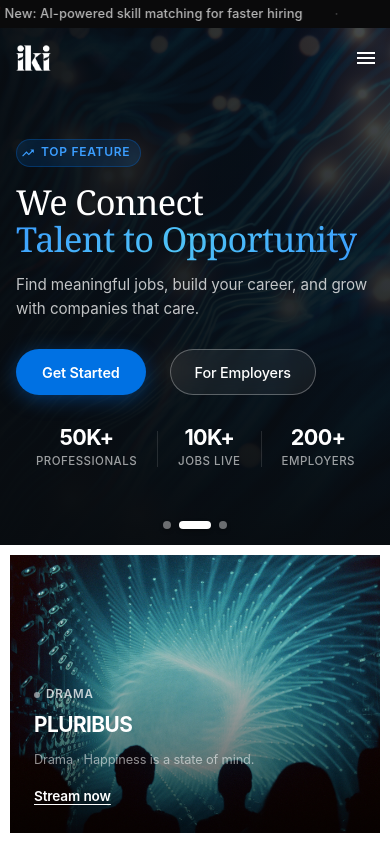
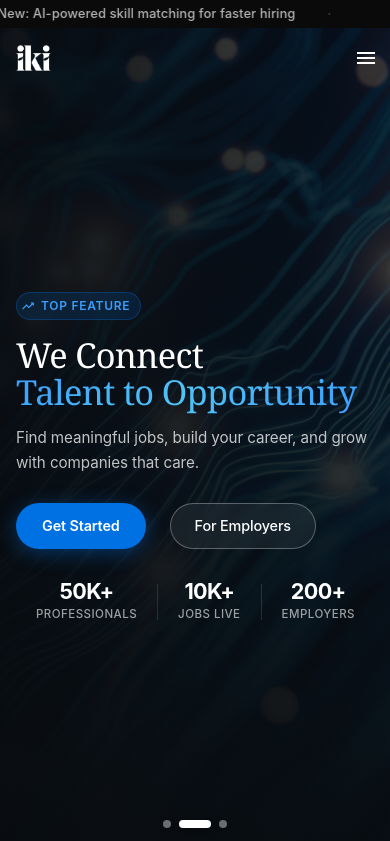
Before and after one commit to nandini-gv/iki, a React (Vite) app: page / in a window 390 px wide. Shown: the top 841 px of the page. Built offline with nearby package versions, Linux system fonts and the light colour scheme.

Commit message:
fix(hero): responsive viewport height (100svh) so only hero is visible on initial load and section 2 does not peek

```diff
--- a/src/components/layout/PageContainer.tsx
+++ b/src/components/layout/PageContainer.tsx
@@ -11,6 +11,11 @@
   return (
     <Box
       sx={{
+        '--announcement-height': '28px',
+        '--navbar-height-xs': '60px',
+        '--navbar-height-md': '72px',
+        '--header-height-xs': '88px',
+        '--header-height-md': '100px',
         minHeight: '100vh',
         display: 'flex',
         flexDirection: 'column',
--- a/src/features/home/components/HeroSection.tsx
+++ b/src/features/home/components/HeroSection.tsx
@@ -75,8 +75,18 @@
       aria-label="Hero — We Connect Talent to Opportunity"
       sx={{
         position: 'relative',
-        // Increased height by 25px per user request
-        minHeight: { xs: 545, sm: 605, md: 645, lg: 705 },
+        // Responsive viewport height calculation:
+        // Fills the viewport below and behind the transparent sticky announcement bar & navbar.
+        // On desktop, the hero occupies the full available viewport (100svh / 100vh) so that Section 2
+        // sits exactly below the fold on initial load without peeking, while content is padded below header heights.
+        minHeight: {
+          xs: 'max(100svh, 540px)',
+          md: 'max(100svh, 600px)',
+        },
+        height: {
+          xs: 'auto',
+          md: '100svh',
+        },
         overflow: 'hidden',
         display: 'flex',
         alignItems: 'center',
@@ -131,8 +141,8 @@
         sx={{
           position: 'relative',
           zIndex: 2,
-          pt: { xs: 13, md: 15 },
-          pb: { xs: 5, md: 6 },
+          pt: { xs: 'calc(88px + 16px)', md: 'calc(100px + 24px)' },
+          pb: { xs: 4, md: 5 },
         }}
       >
         <Box sx={{ maxWidth: { xs: '100%', sm: 560, md: 620, lg: 680 } }}>
```
